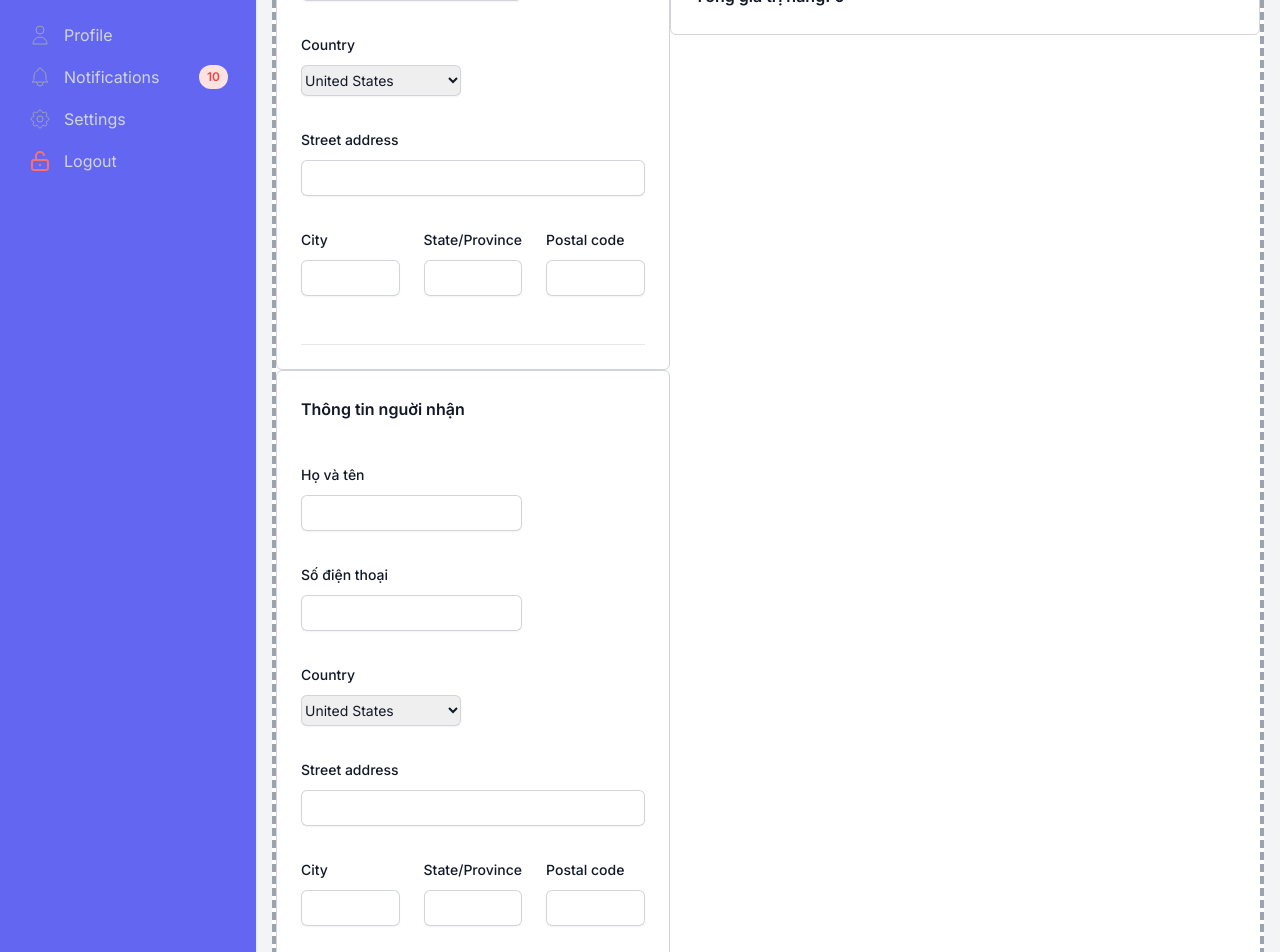
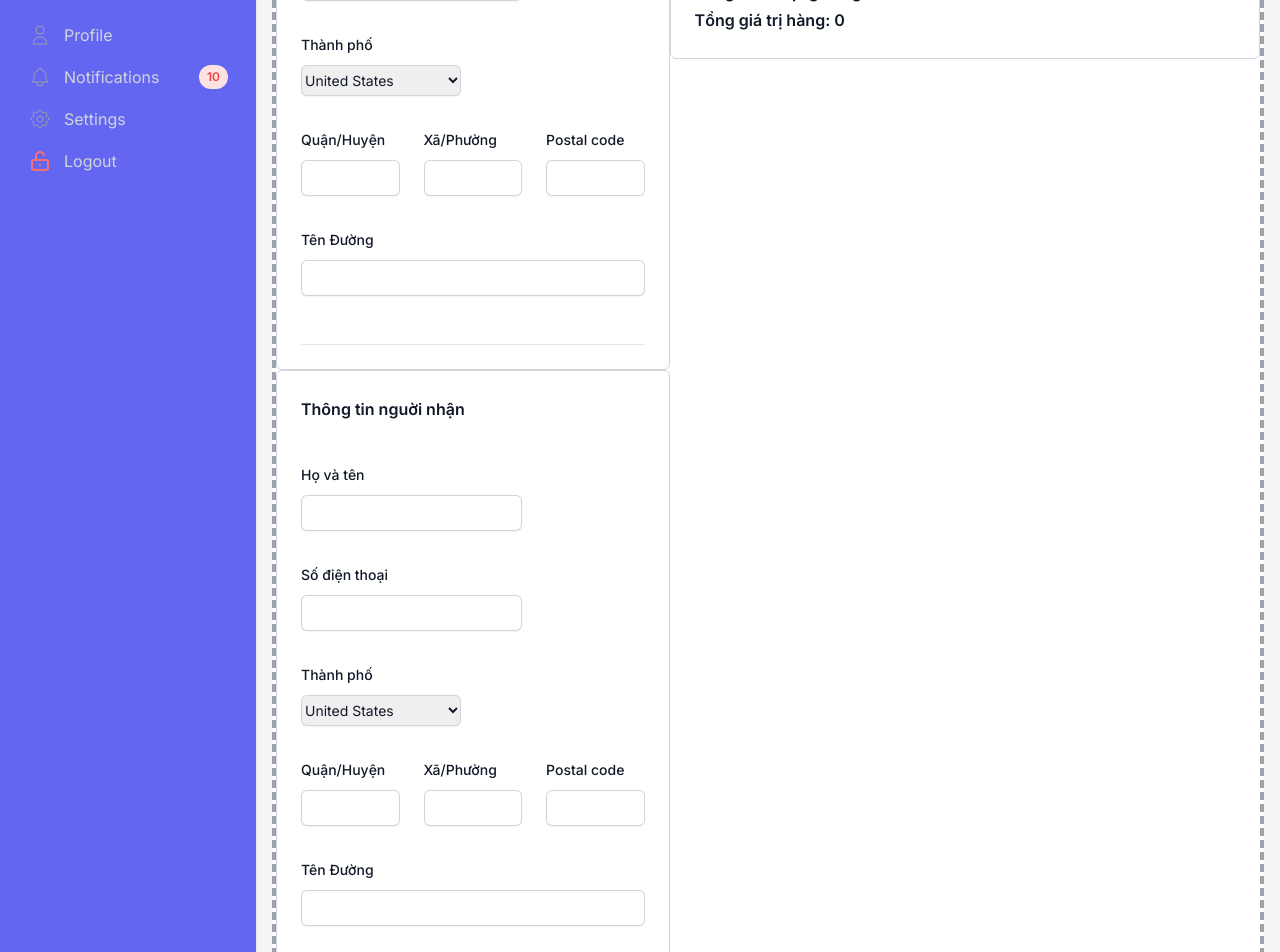
Before and after one commit to huydat-isme/MagicPost-group1, a Next.js app: page /dashboard in a window 1280 px wide. Shown: the part 400-1352 px from the top of the page. Built offline with nearby package versions, Linux system fonts and the light colour scheme.

Commit message:
update Dashboard

```diff
--- a/app/dashboard/delivery_package_form.tsx
+++ b/app/dashboard/delivery_package_form.tsx
@@ -119,7 +119,7 @@ export default function DeliveryPackageForm() {
               ))}
             </div>
 
-            <button type="button" onClick={addItem}>
+            <button className="btn btn-outline btn-primary" type="button" onClick={addItem}>
               Thêm mặt hàng mới
             </button>
           </div>
--- a/app/dashboard/delivery_user_form.tsx
+++ b/app/dashboard/delivery_user_form.tsx
@@ -46,7 +46,7 @@ return (
 
             <div className="sm:col-span-3">
               <label htmlFor="country" className="block text-sm font-medium leading-6 text-gray-900">
-                Country
+                Thành phố
               </label>
               <div className="mt-2">
                 <select
@@ -62,30 +62,17 @@ return (
               </div>
             </div>
 
-            <div className="col-span-full">
-              <label htmlFor="street-address" className="block text-sm font-medium leading-6 text-gray-900">
-                Street address
+
+
+            <div className="sm:col-span-2 sm:col-start-1">
+              <label htmlFor="district" className="block text-sm font-medium leading-6 text-gray-900">
+                Quận/Huyện
               </label>
               <div className="mt-2">
                 <input
                   type="text"
-                  name="street-address"
-                  id="street-address"
-                  autoComplete="street-address"
-                  className="block w-full rounded-md border-0 py-1.5 text-gray-900 shadow-sm ring-1 ring-inset ring-gray-300 placeholder:text-gray-400 focus:ring-2 focus:ring-inset focus:ring-indigo-600 sm:text-sm sm:leading-6"
-                />
-              </div>
-            </div>
-
-            <div className="sm:col-span-2 sm:col-start-1">
-              <label htmlFor="city" className="block text-sm font-medium leading-6 text-gray-900">
-                City
-              </label>
-              <div className="mt-2">
-                <input
-                  type="text"
-                  name="city"
-                  id="city"
+                  name="district"
+                  id="district"
                   autoComplete="address-level2"
                   className="block w-full rounded-md border-0 py-1.5 text-gray-900 shadow-sm ring-1 ring-inset ring-gray-300 placeholder:text-gray-400 focus:ring-2 focus:ring-inset focus:ring-indigo-600 sm:text-sm sm:leading-6"
                 />
@@ -93,14 +80,14 @@ return (
             </div>
 
             <div className="sm:col-span-2">
-              <label htmlFor="region" className="block text-sm font-medium leading-6 text-gray-900">
-                State/Province
+              <label htmlFor="ward" className="block text-sm font-medium leading-6 text-gray-900">
+                Xã/Phường
               </label>
               <div className="mt-2">
                 <input
                   type="text"
-                  name="region"
-                  id="region"
+                  name="ward"
+                  id="ward"
                   autoComplete="address-level1"
                   className="block w-full rounded-md border-0 py-1.5 text-gray-900 shadow-sm ring-1 ring-inset ring-gray-300 placeholder:text-gray-400 focus:ring-2 focus:ring-inset focus:ring-indigo-600 sm:text-sm sm:leading-6"
                 />
@@ -117,6 +104,21 @@ return (
                   name="postal-code"
                   id="postal-code"
                   autoComplete="postal-code"
+                  className="block w-full rounded-md border-0 py-1.5 text-gray-900 shadow-sm ring-1 ring-inset ring-gray-300 placeholder:text-gray-400 focus:ring-2 focus:ring-inset focus:ring-indigo-600 sm:text-sm sm:leading-6"
+                />
+              </div>
+            </div>
+
+            <div className="col-span-full">
+              <label htmlFor="street-address" className="block text-sm font-medium leading-6 text-gray-900">
+                Tên Đường
+              </label>
+              <div className="mt-2">
+                <input
+                  type="text"
+                  name="street-address"
+                  id="street-address"
+                  autoComplete="street-address"
                   className="block w-full rounded-md border-0 py-1.5 text-gray-900 shadow-sm ring-1 ring-inset ring-gray-300 placeholder:text-gray-400 focus:ring-2 focus:ring-inset focus:ring-indigo-600 sm:text-sm sm:leading-6"
                 />
               </div>
@@ -138,6 +140,7 @@ return (
           <h2 className="text-base font-semibold leading-7 text-gray-900">Thông tin nguời nhận</h2>
 
 
+
           <div className="mt-10 grid grid-cols-1 gap-x-6 gap-y-8 sm:grid-cols-6">
             <div className="sm:col-span-4">
               <label htmlFor="first-name" className="block text-sm font-medium leading-6 text-gray-900">
@@ -157,13 +160,13 @@ return (
 
 
             <div className="sm:col-span-4">
-              <label htmlFor="email" className="block text-sm font-medium leading-6 text-gray-900">
+              <label htmlFor="phoneNumber" className="block text-sm font-medium leading-6 text-gray-900">
                 Số điện thoại
               </label>
               <div className="mt-2">
                 <input
-                  id="phoneNumber2"
-                  name="phoneNumber2"
+                  id="phoneNumber"
+                  name="phoneNumber"
                   type="phoneNumber"
 
                   className="block w-full rounded-md border-0 py-1.5 text-gray-900 shadow-sm ring-1 ring-inset ring-gray-300 placeholder:text-gray-400 focus:ring-2 focus:ring-inset focus:ring-indigo-600 sm:text-sm sm:leading-6"
@@ -173,7 +176,7 @@ return (
 
             <div className="sm:col-span-3">
               <label htmlFor="country" className="block text-sm font-medium leading-6 text-gray-900">
-                Country
+                Thành phố
               </label>
               <div className="mt-2">
                 <select
@@ -189,30 +192,17 @@ return (
               </div>
             </div>
 
-            <div className="col-span-full">
-              <label htmlFor="street-address" className="block text-sm font-medium leading-6 text-gray-900">
-                Street address
+
+
+            <div className="sm:col-span-2 sm:col-start-1">
+              <label htmlFor="district" className="block text-sm font-medium leading-6 text-gray-900">
+                Quận/Huyện
               </label>
               <div className="mt-2">
                 <input
                   type="text"
-                  name="street-address"
-                  id="street-address"
-                  autoComplete="street-address"
-                  className="block w-full rounded-md border-0 py-1.5 text-gray-900 shadow-sm ring-1 ring-inset ring-gray-300 placeholder:text-gray-400 focus:ring-2 focus:ring-inset focus:ring-indigo-600 sm:text-sm sm:leading-6"
-                />
-              </div>
-            </div>
-
-            <div className="sm:col-span-2 sm:col-start-1">
-              <label htmlFor="city" className="block text-sm font-medium leading-6 text-gray-900">
-                City
-              </label>
-              <div className="mt-2">
-                <input
-                  type="text"
-                  name="city"
-                  id="city"
+                  name="district"
+                  id="district"
                   autoComplete="address-level2"
                   className="block w-full rounded-md border-0 py-1.5 text-gray-900 shadow-sm ring-1 ring-inset ring-gray-300 placeholder:text-gray-400 focus:ring-2 focus:ring-inset focus:ring-indigo-600 sm:text-sm sm:leading-6"
                 />
@@ -220,14 +210,14 @@ return (
             </div>
 
             <div className="sm:col-span-2">
-              <label htmlFor="region" className="block text-sm font-medium leading-6 text-gray-900">
-                State/Province
+              <label htmlFor="ward" className="block text-sm font-medium leading-6 text-gray-900">
+                Xã/Phường
               </label>
               <div className="mt-2">
                 <input
                   type="text"
-                  name="region"
-                  id="region"
+                  name="ward"
+                  id="ward"
                   autoComplete="address-level1"
                   className="block w-full rounded-md border-0 py-1.5 text-gray-900 shadow-sm ring-1 ring-inset ring-gray-300 placeholder:text-gray-400 focus:ring-2 focus:ring-inset focus:ring-indigo-600 sm:text-sm sm:leading-6"
                 />
@@ -248,6 +238,21 @@ return (
                 />
               </div>
             </div>
+
+            <div className="col-span-full">
+              <label htmlFor="street-address" className="block text-sm font-medium leading-6 text-gray-900">
+                Tên Đường
+              </label>
+              <div className="mt-2">
+                <input
+                  type="text"
+                  name="street-address"
+                  id="street-address"
+                  autoComplete="street-address"
+                  className="block w-full rounded-md border-0 py-1.5 text-gray-900 shadow-sm ring-1 ring-inset ring-gray-300 placeholder:text-gray-400 focus:ring-2 focus:ring-inset focus:ring-indigo-600 sm:text-sm sm:leading-6"
+                />
+              </div>
+            </div>
           </div>
         </div>
       </div>
```
